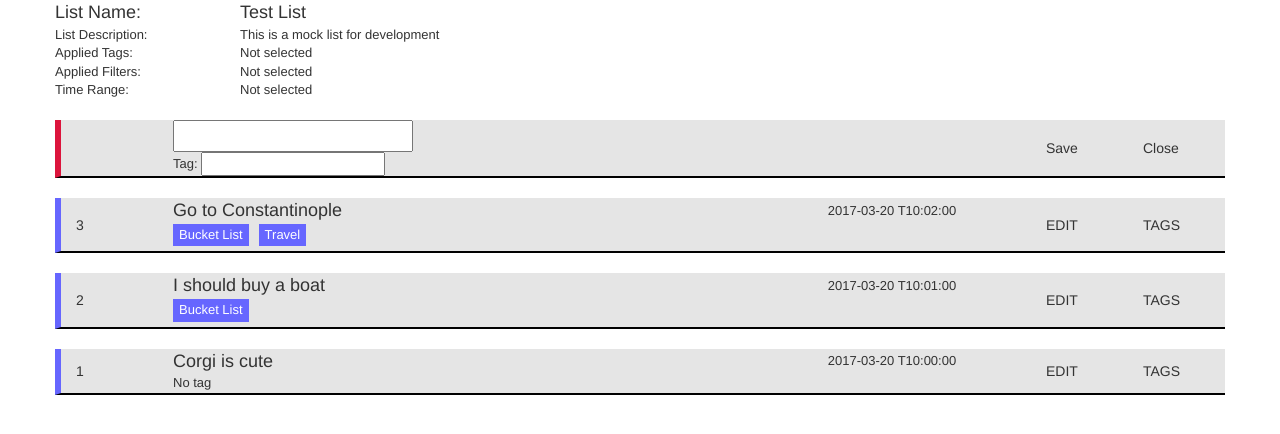
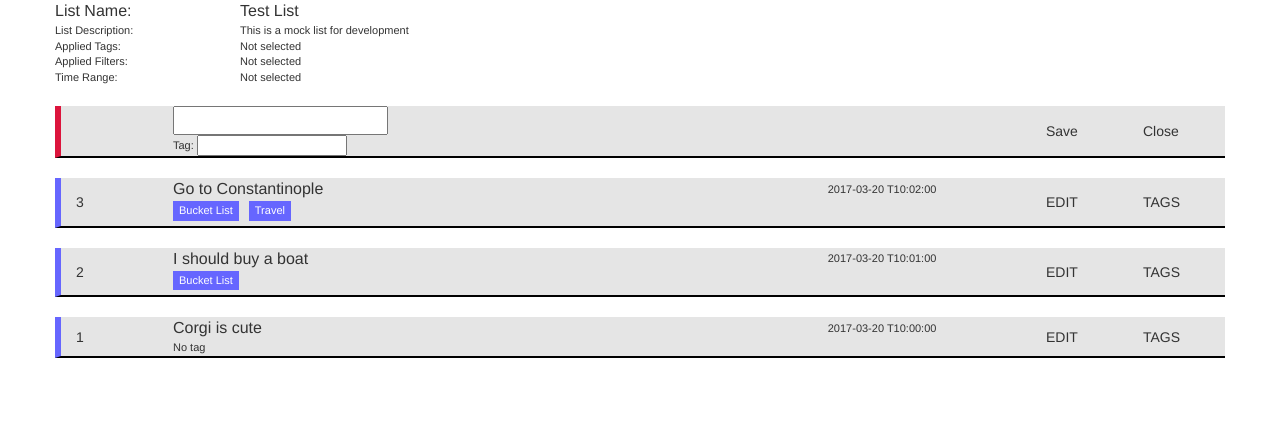
Before and after one commit to bsmmoon/int-tag-viewer, a React (Create React App) app: page / in a window 1280 px wide. Shown: the top 434 px of the page. Built offline with nearby package versions, Linux system fonts and the light colour scheme.

Commit message:
can remove tag

```diff
--- a/src/NewLogLine.js
+++ b/src/NewLogLine.js
@@ -65,6 +65,23 @@ class NewLogLine extends Component {
   }
 
   /**
+   * handle special keys
+   * @param {*} keyCode key code passed from react event
+   */
+  onKeyDown(keyCode) {
+    console.log(['KEY:', keyCode]);
+    if (keyCode === 8) {
+      if (this.state.newTag.length === 0) {
+        let tags = this.state.tags;
+        tags.pop();
+        this.setState({
+          tags: tags,
+        });
+      }
+    }
+  }
+
+  /**
    * usual React render
    * @return {jsx} component with row class
    */
@@ -90,6 +107,7 @@ class NewLogLine extends Component {
                 type="text"
                 value={this.state.newTag}
                 onChange={(e) => this.addTag(e.target.value)}
+                onKeyDown={(e) => this.onKeyDown(e.keyCode)}
               ></input>
             </div>
           </div>
--- a/src/Style.js
+++ b/src/Style.js
@@ -89,10 +89,10 @@ class Style {
         },
         size: {
           medium: {
-            fontSize: '18px',
+            fontSize: '16px',
           },
           small: {
-            fontSize: '13px',
+            fontSize: '11px',
           },
         },
       },
```
